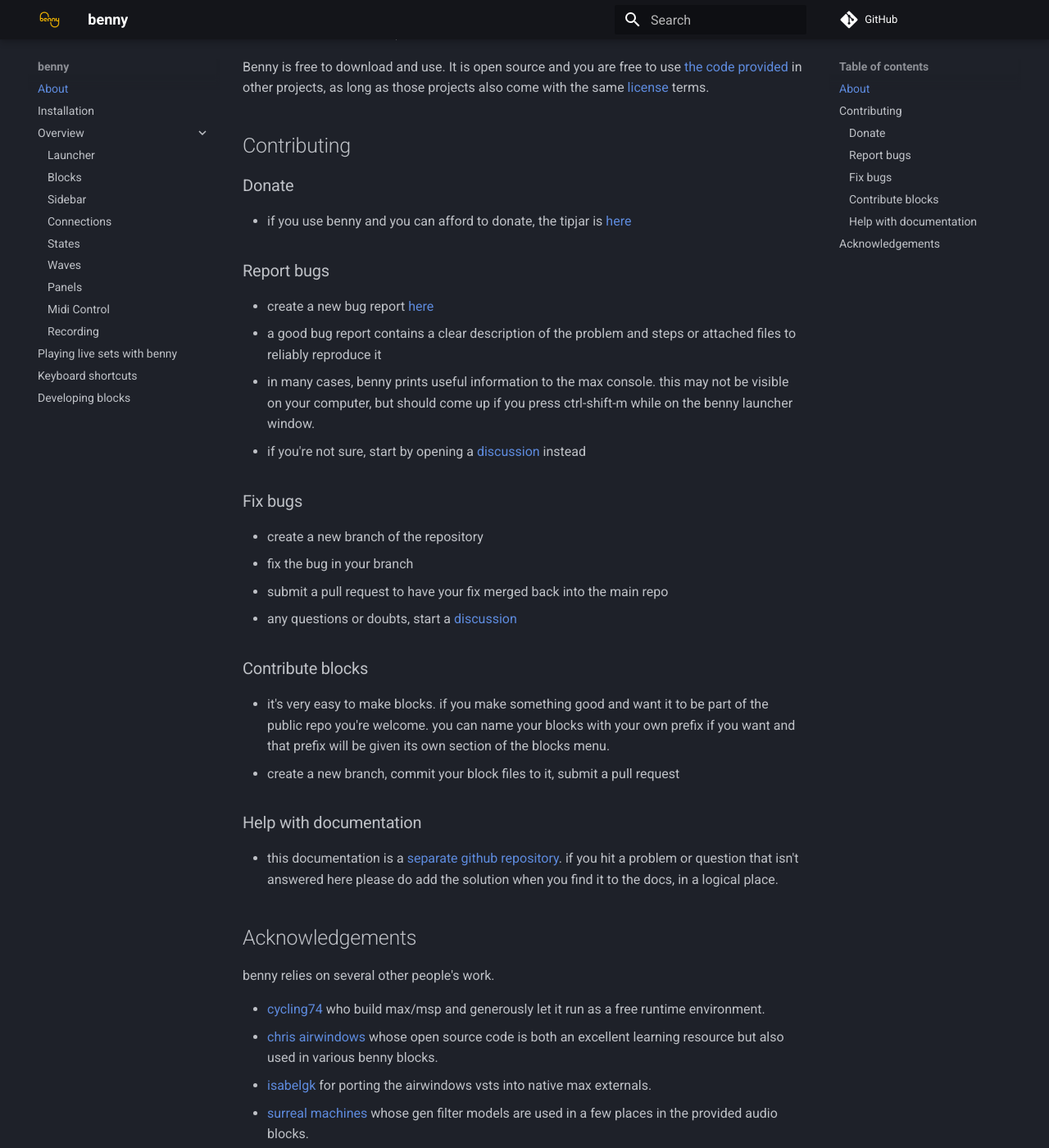
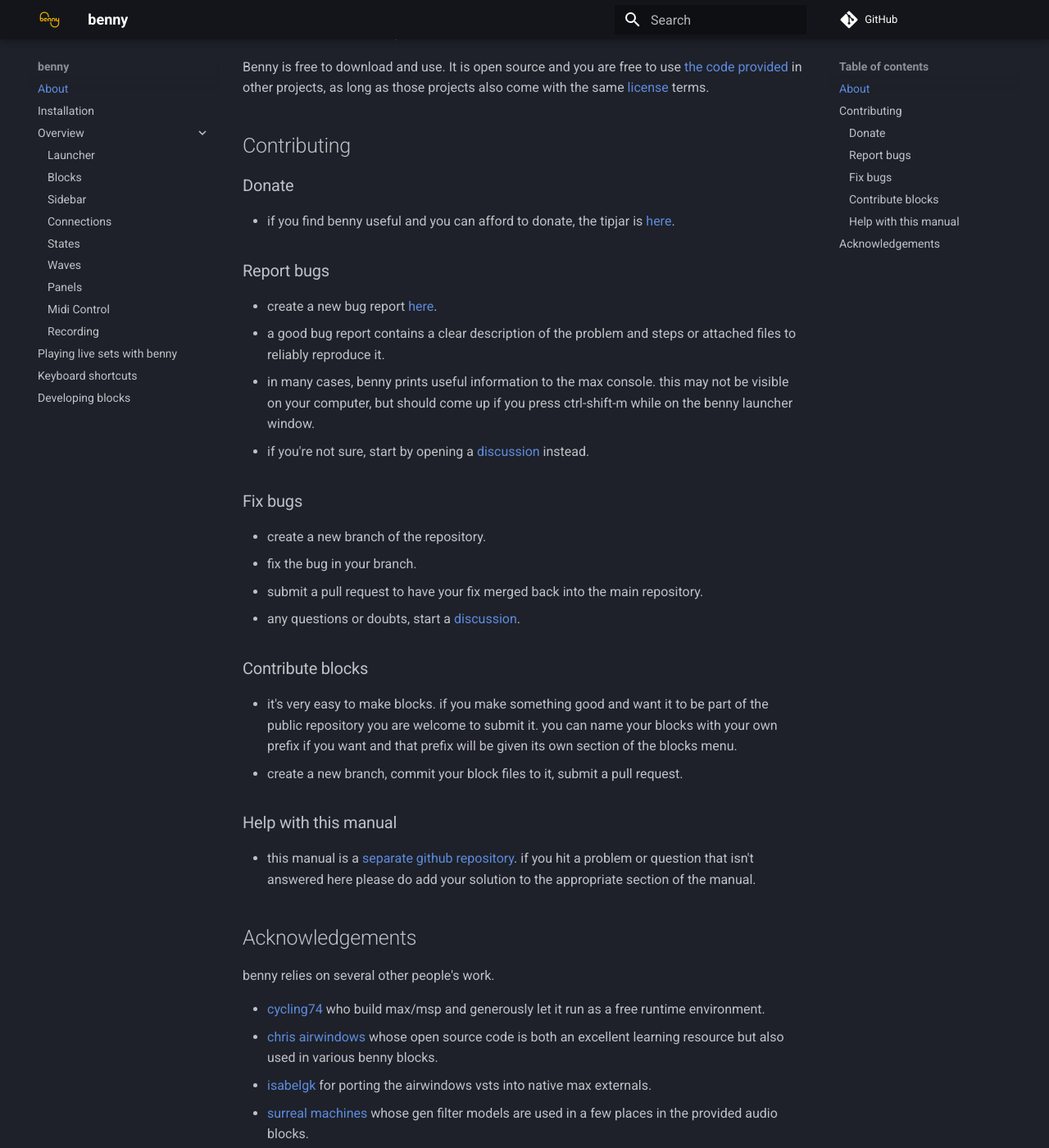
Before and after one commit to playbenny/benny_manual, an MkDocs documentation site: the page built from docs/index.md, in a window 1280 px wide and 1400 px high, scrolled down 1171 px. Shown: the whole window at 82% size. Built offline with MkDocs 1.6.1 and Material for MkDocs 9.7.7, drawn with Linux system fonts in a browser that asks for light colours; comment, search, counter and statistics services are not loaded; some of the changed text lies outside the part shown.

Commit message:
Update index.md

```diff
--- a/docs/index.md
+++ b/docs/index.md
@@ -25,22 +25,22 @@
 ## Contributing
 
 ### Donate
-- if you use benny and you can afford to donate, the tipjar is [here](https://www.paypal.com/donate/?hosted_button_id=PBQ7JWRPJKLWQ)
+- if you find benny useful and you can afford to donate, the tipjar is [here](https://www.paypal.com/donate/?hosted_button_id=PBQ7JWRPJKLWQ).
 ### Report bugs
-- create a new bug report [here](https://github.com/jamesholdenmusic/benny/issues)
-- a good bug report contains a clear description of the problem and steps or attached files to reliably reproduce it
+- create a new bug report [here](https://github.com/jamesholdenmusic/benny/issues).
+- a good bug report contains a clear description of the problem and steps or attached files to reliably reproduce it.
 - in many cases, benny prints useful information to the max console. this may not be visible on your computer, but should come up if you press ctrl-shift-m while on the benny launcher window.
-- if you're not sure, start by opening a [discussion](https://github.com/jamesholdenmusic/benny/discussions) instead
+- if you're not sure, start by opening a [discussion](https://github.com/jamesholdenmusic/benny/discussions) instead.
 ### Fix bugs
-- create a new branch of the repository
-- fix the bug in your branch
-- submit a pull request to have your fix merged back into the main repo
-- any questions or doubts, start a [discussion](https://github.com/jamesholdenmusic/benny/discussions)
+- create a new branch of the repository.
+- fix the bug in your branch.
+- submit a pull request to have your fix merged back into the main repository.
+- any questions or doubts, start a [discussion](https://github.com/jamesholdenmusic/benny/discussions).
 ### Contribute blocks
-- it's very easy to make blocks. if you make something good and want it to be part of the public repo you're welcome. you can name your blocks with your own prefix if you want and that prefix will be given its own section of the blocks menu.
-- create a new branch, commit your block files to it, submit a pull request
-### Help with documentation
-- this documentation is a [separate github repository](https://github.com/jamesholdenmusic/BennyDocs). if you hit a problem or question that isn't answered here please do add the solution when you find it to the docs, in a logical place.
+- it's very easy to make blocks. if you make something good and want it to be part of the public repository you are welcome to submit it. you can name your blocks with your own prefix if you want and that prefix will be given its own section of the blocks menu.
+- create a new branch, commit your block files to it, submit a pull request.
+### Help with this manual
+- this manual is a [separate github repository](https://github.com/jamesholdenmusic/BennyDocs). if you hit a problem or question that isn't answered here please do add your solution to the appropriate section of the manual.
 
 ## Acknowledgements
 
```
Also changed, not shown: other parts of docs/index.md (+1 -1 lines).
